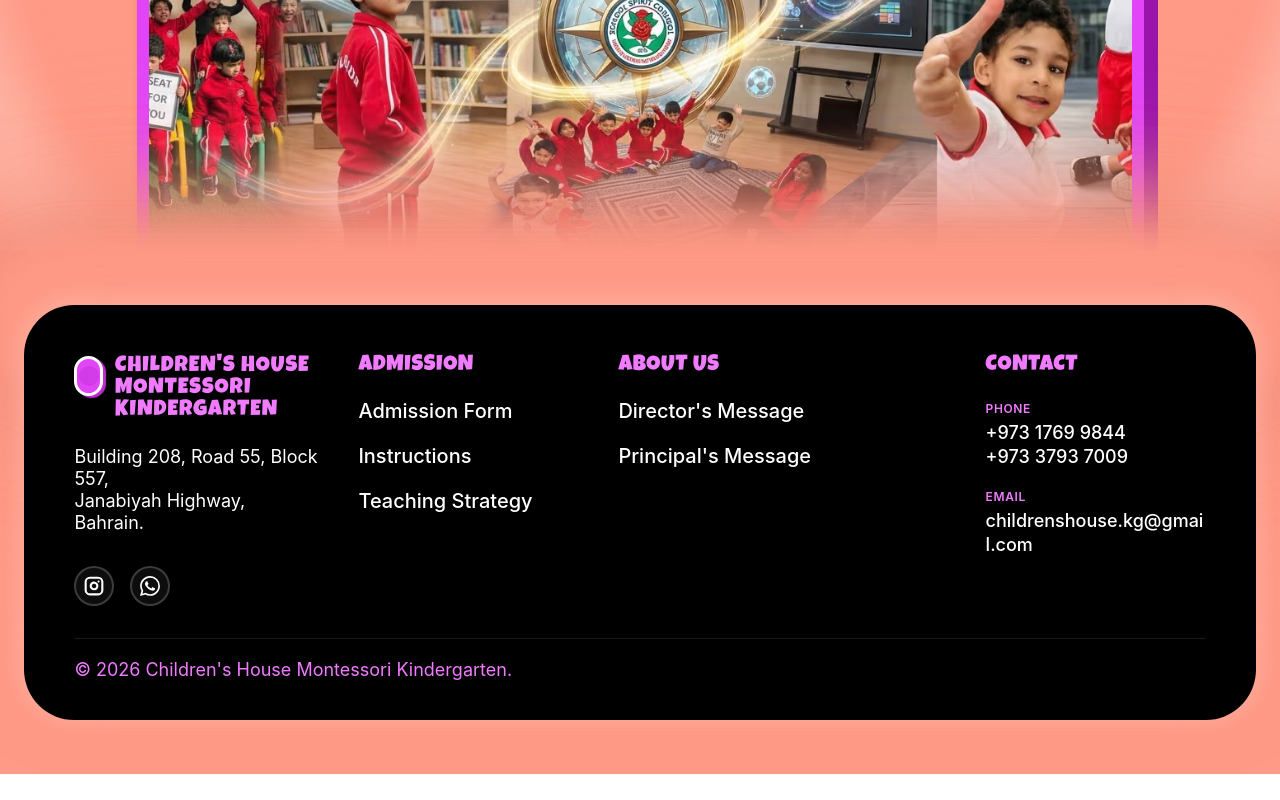
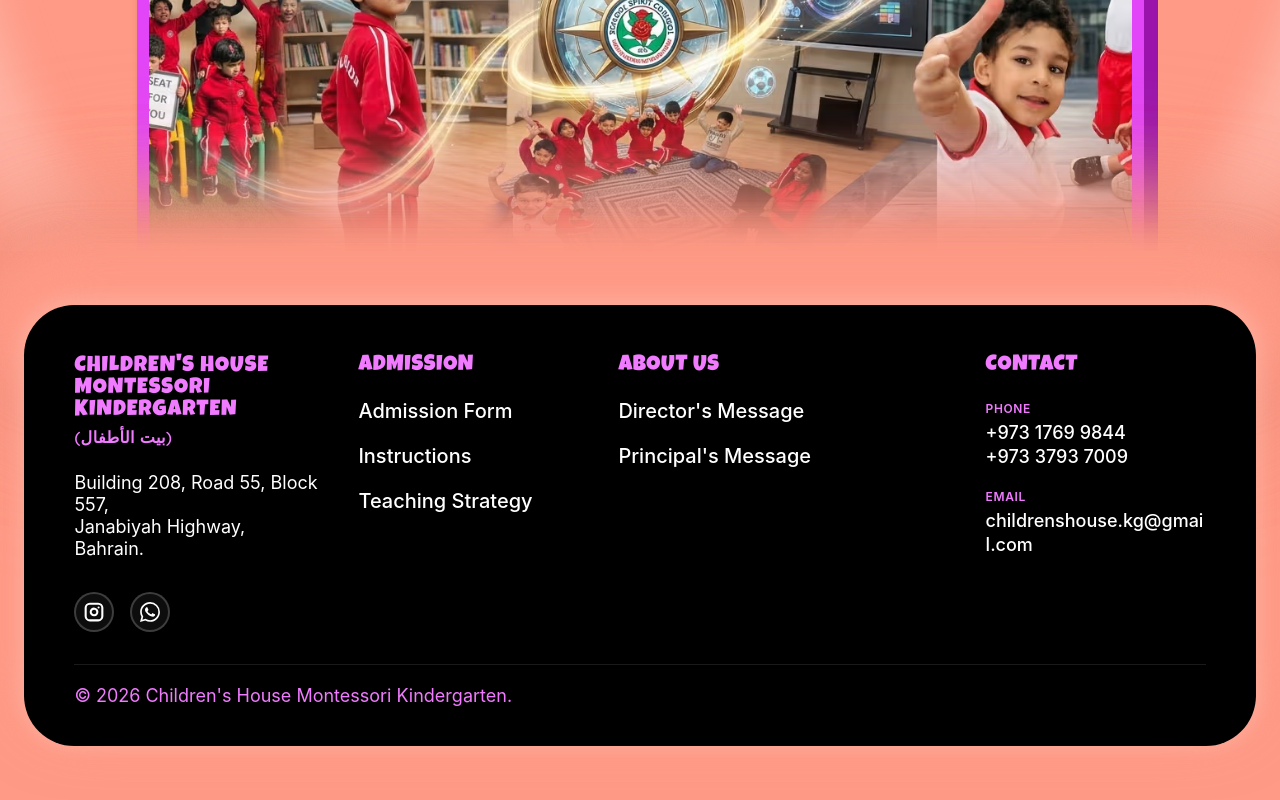
Before and after one commit to letsoutsource/children-school, a Next.js app: page / in a window 1280 px wide. Shown: the part 8452-9252 px from the top of the page. Before the commit the page ends 9226 px from the top, so only its background shows below. Built offline with nearby package versions, Linux system fonts and the light colour scheme; no server answers; a web font is replaced by a local one.

Commit message:
feat: add keywords provided by client for SEO purposes

```diff
--- a/src/app/layout.tsx
+++ b/src/app/layout.tsx
@@ -46,8 +46,8 @@
 
 export const metadata: Metadata = {
   metadataBase: new URL("https://childrenshousebahrain.com"),
-  title: "Children's House Montessori Kindergarten",
-  description: "Official website of Children's House Montessori Kindergarten in Bahrain.",
+  title: "Children's House Montessori Kindergarten | Best Montessori School in Bahrain",
+  description: "Welcome to Children's House (بيت الأطفال), the best Montessori school and preschool in Bahrain. Discover our MEAB-accredited curriculum and early learning programs.",
 };
 
 export default function RootLayout({
--- a/src/app/page.tsx
+++ b/src/app/page.tsx
@@ -12,8 +12,8 @@
 import HeroCallToAction from "@/components/shared/homepage/HeroCallToAction";
 
 export const metadata: Metadata = {
-  title: "Home | Children's House Montessori Kindergarten",
-  description: "Welcome to Children's House Montessori Kindergarten in Bahrain. Learn about our admissions, Montessori curriculum, and events.",
+  title: "Children's House Montessori Kindergarten | Best Montessori School in Bahrain",
+  description: "Children's House (بيت الأطفال) is the best Montessori school and preschool in Bahrain. Explore our authentic MEAB-accredited nursery and kindergarten programs.",
   alternates: {
     canonical: "/",
   },
--- a/src/components/shared/homepage/FooterSection.tsx
+++ b/src/components/shared/homepage/FooterSection.tsx
@@ -18,9 +18,9 @@
                     <div className="grid grid-cols-1 gap-10 sm:grid-cols-2 lg:grid-cols-[244px_220px_220px_1fr_220px] lg:gap-10">
                         <div className="space-y-6">
                             <div className="flex items-start gap-3">
-                                <div className="flex size-10 items-center justify-center rounded-full border-[3px] border-white bg-[#E245F7] shadow-[3px_2px_1px_#BE2CD2]">
+                                {/* <div className="flex size-10 items-center justify-center rounded-full border-[3px] border-white bg-[#E245F7] shadow-[3px_2px_1px_#BE2CD2]">
                                     <div className="size-5 rounded-full bg-[#D23BE8]" />
-                                </div>
+                                </div> */}
                                 <p
                                     className="text-[22px] uppercase leading-[22px] tracking-[1px] text-[#F07BFF]"
                                     style={{ fontFamily: "var(--font-luckiest-guy)" }}
@@ -28,6 +28,8 @@
                                     Children&apos;s House
                                     <br />
                                     Montessori Kindergarten
+                                    <br />
+                                    <span className="text-[16px] font-bold text-[#F07BFF] normal-case tracking-wide block mt-1" style={{ fontFamily: "var(--font-quicksand)" }}>(بيت الأطفال)</span>
                                 </p>
                             </div>
 
```
